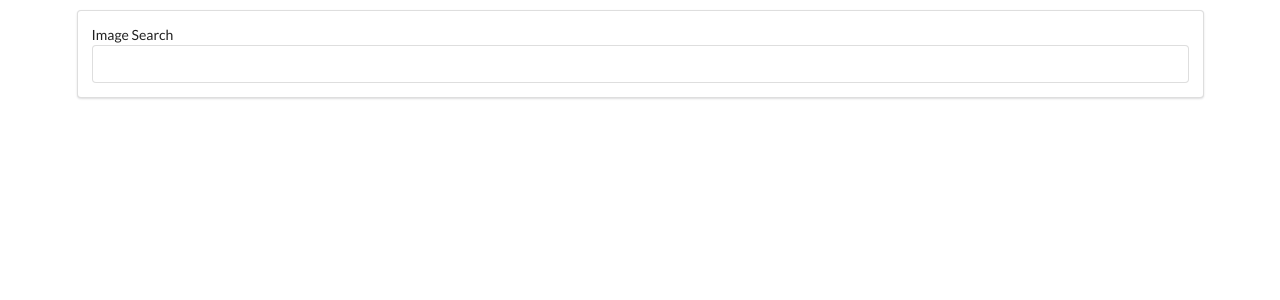
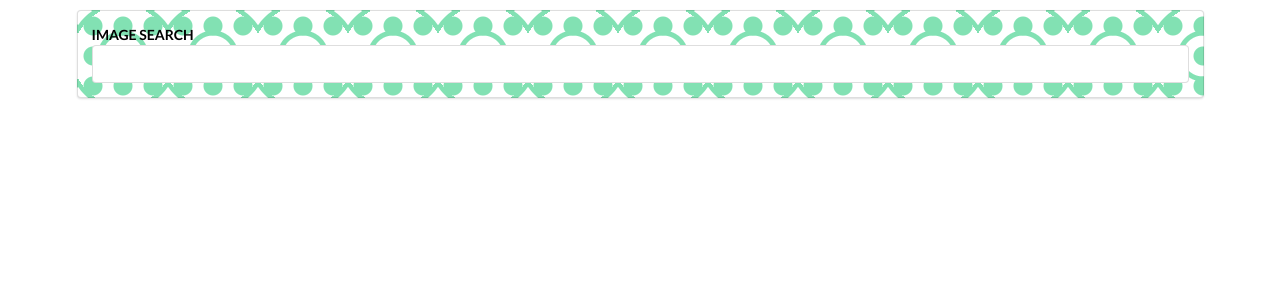
Before and after one commit to mindyBarrs/react-pic-search-app, a React (Create React App) app: page / in a window 1280 px wide. Shown: the top 300 px of the page. Built offline with nearby package versions, Linux system fonts and the light colour scheme.

Commit message:
Added some styling to the search bar

```diff
--- a/src/compnents/SearchBar/SearchBar.css
+++ b/src/compnents/SearchBar/SearchBar.css
@@ -1,8 +1,14 @@
 .ui.segment{
-    background-color:white;
+    background-color:#fff;
     background-image:
-    radial-gradient(midnightblue 9px, transparent 10px),
-    repeating-radial-gradient(midnightblue 0, midnightblue 4px, transparent 5px, transparent 20px, midnightblue 21px, midnightblue 25px, transparent 26px, transparent 50px);
+    radial-gradient(#82E1B3 9px, transparent 10px),
+    repeating-radial-gradient(#82E1B3 0, #82E1B3 4px, transparent 5px, transparent 20px, #82E1B3 21px, #82E1B3 25px, transparent 26px, transparent 50px);
     background-size: 30px 30px, 90px 90px;
     background-position: 0 0;
 }
+
+label{
+    color: #000;
+    font-weight: bold;
+    text-transform: uppercase;
+}
--- a/src/compnents/SearchBar/SearchBar.js
+++ b/src/compnents/SearchBar/SearchBar.js
@@ -1,17 +1,23 @@
 import React from "react";
 
 /* STYLESHEETS */
-import "./SearchBar";
+import "./SearchBar.css";
 
 class SearchBar extends React.Component {
     state = {
         term: ""
     }
 
+    onFormSubmit(event){
+        event.preventDefault();
+
+        console.log(this.state.term);
+    }
+
     render(){
         return(
             <div className="ui segment">
-                <form className="ui form">
+                <form onSubmit={this.onFormSubmit} className="ui form">
                     <div className="feild">
                         <label>Image Search</label>
 
```
